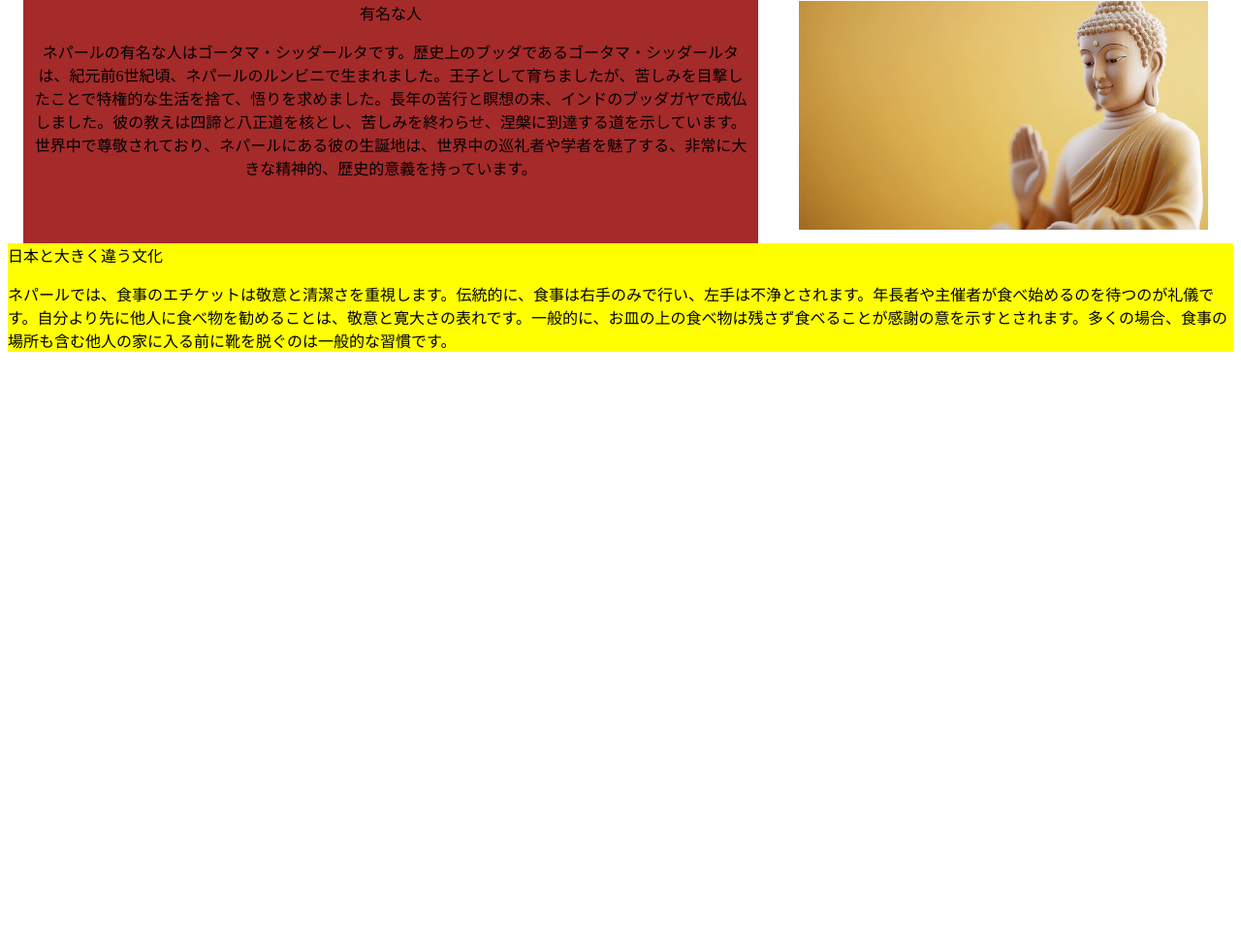
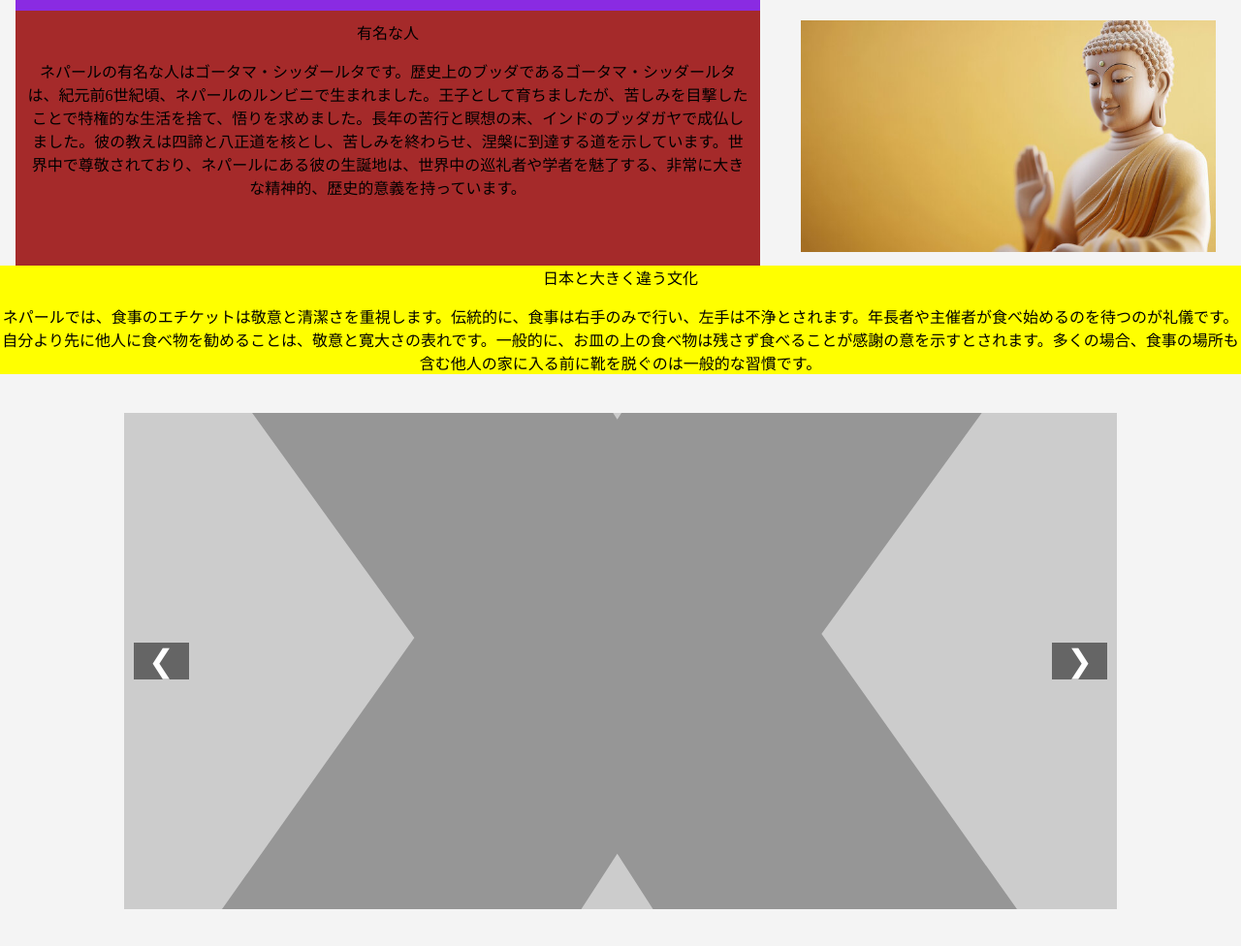
Before and after one commit to nabin565/Nepal-introduction, a plain HTML site: page index.html in a window 1280 px wide. Shown: the part 2461-3437 px from the top of the page at 97% size. Before the commit the page ends 2840 px from the top, so only its background shows below. Drawn offline with Linux system fonts and the light colour scheme; placeholder pictures from the web are drawn by us.

Commit message:
add slider

```diff
--- a/assets/css/slider.css
+++ b/assets/css/slider.css
@@ -34,7 +34,7 @@ body {
   position: absolute;
   top: 50%;
   transform: translateY(-50%);
-    background: rgba(0,0,0,0.5);
+  background: rgba(0, 0, 0, 0.5);
   border: none;
   color: white;
   font-size: 2em;
--- a/index.html
+++ b/index.html
@@ -6,6 +6,7 @@
    <meta name="viewport" content="width=device-width, initial-scale=1.0">
    <title>ネパール</title>
    <link rel="stylesheet" href="./assets/css/style.css">
+   <link rel="stylesheet" href="./assets/css/slider.css">
 </head>
 
 <body>
@@ -72,7 +73,8 @@
    <div class="box-wrapper">
       <section class="famousfood box-left">
          <h7>有名な食べ物</h7>
-         <p>ネパールの有名な食べ物はネワール・カジャです。ネワール・カジャは、ネパールのカトマンズ盆地に住むネワール族の伝統的な食事セットで、彼らの食文化に不可欠なものです。一般的に、ベースとなる「チウラ」（押し米）に、「チョヤラ」（スパイスで味付けした焼き肉）、「バラ」（レンズ豆のパテ）、様々な漬物（「アチャール」）、そして時には卵や季節の野菜などが添えられます。この盛り合わせは文化的に重要で、祭りや祝い事、宗教儀式などで供され、幸運と繁栄を象徴しています。</p>
+         <p>ネパールの有名な食べ物はネワール・カジャです。ネワール・カジャは、ネパールのカトマンズ盆地に住むネワール族の伝統的な食事セットで、彼らの食文化に不可欠なものです。一般的に、ベースとなる「チウラ」（押し米）に、「チョヤラ」（スパイスで味付けした焼き肉）、「バラ」（レンズ豆のパテ）、様々な漬物（「アチャール」）、そして時には卵や季節の野菜などが添えられます。この盛り合わせは文化的に重要で、祭りや祝い事、宗教儀式などで供され、幸運と繁栄を象徴しています。
+         </p>
       </section>
       <section class="khajaimg box-right">
          <img src="./assets/img/khaja.jpg" alt="newari khaja">
@@ -83,7 +85,8 @@
    <div class="box-wrapper">
       <section class="famousperson box-left">
          <h8>有名な人</h8>
-         <p>ネパールの有名な人はゴータマ・シッダールタです。歴史上のブッダであるゴータマ・シッダールタは、紀元前6世紀頃、ネパールのルンビニで生まれました。王子として育ちましたが、苦しみを目撃したことで特権的な生活を捨て、悟りを求めました。長年の苦行と瞑想の末、インドのブッダガヤで成仏しました。彼の教えは四諦と八正道を核とし、苦しみを終わらせ、涅槃に到達する道を示しています。世界中で尊敬されており、ネパールにある彼の生誕地は、世界中の巡礼者や学者を魅了する、非常に大きな精神的、歴史的意義を持っています。</p>
+         <p>ネパールの有名な人はゴータマ・シッダールタです。歴史上のブッダであるゴータマ・シッダールタは、紀元前6世紀頃、ネパールのルンビニで生まれました。王子として育ちましたが、苦しみを目撃したことで特権的な生活を捨て、悟りを求めました。長年の苦行と瞑想の末、インドのブッダガヤで成仏しました。彼の教えは四諦と八正道を核とし、苦しみを終わらせ、涅槃に到達する道を示しています。世界中で尊敬されており、ネパールにある彼の生誕地は、世界中の巡礼者や学者を魅了する、非常に大きな精神的、歴史的意義を持っています。
+         </p>
       </section>
       <section class="gautamimg box-right">
          <img src="./assets/img/gautam img2.jpg" alt="siddhartha">
@@ -93,13 +96,22 @@
    <!--different from japan-->
    <div class="different">
       <h9>日本と大きく違う文化</h9>
-      <p>ネパールでは、食事のエチケットは敬意と清潔さを重視します。伝統的に、食事は右手のみで行い、左手は不浄とされます。年長者や主催者が食べ始めるのを待つのが礼儀です。自分より先に他人に食べ物を勧めることは、敬意と寛大さの表れです。一般的に、お皿の上の食べ物は残さず食べることが感謝の意を示すとされます。多くの場合、食事の場所も含む他人の家に入る前に靴を脱ぐのは一般的な習慣です。</p>
+      <p>ネパールでは、食事のエチケットは敬意と清潔さを重視します。伝統的に、食事は右手のみで行い、左手は不浄とされます。年長者や主催者が食べ始めるのを待つのが礼儀です。自分より先に他人に食べ物を勧めることは、敬意と寛大さの表れです。一般的に、お皿の上の食べ物は残さず食べることが感謝の意を示すとされます。多くの場合、食事の場所も含む他人の家に入る前に靴を脱ぐのは一般的な習慣です。
+      </p>
    </div>
 
    <!--footer-->
-   <div>
 
+   <div class="slider">
+      <img src="https://placehold.jp/3d4070/ffffff/1024x512.png" class="slide show" alt="スライド1">
+      <img src="https://placehold.jp/3e7051/ffffff/1024x512.png" class="slide" alt="スライド2">
+      <img src="https://placehold.jp/ce0d0d/ffffff/1024x512.png" class="slide" alt="スライド3">
+
+      <button class="prev-button">&#10094;</button>
+      <button class="next-button">&#10095;</button>
    </div>
+
+   <script src="./assets/js/slider.js"></script>
 </body>
 
 </html>
```
Lines whose indentation alone changed are shown as unchanged.
